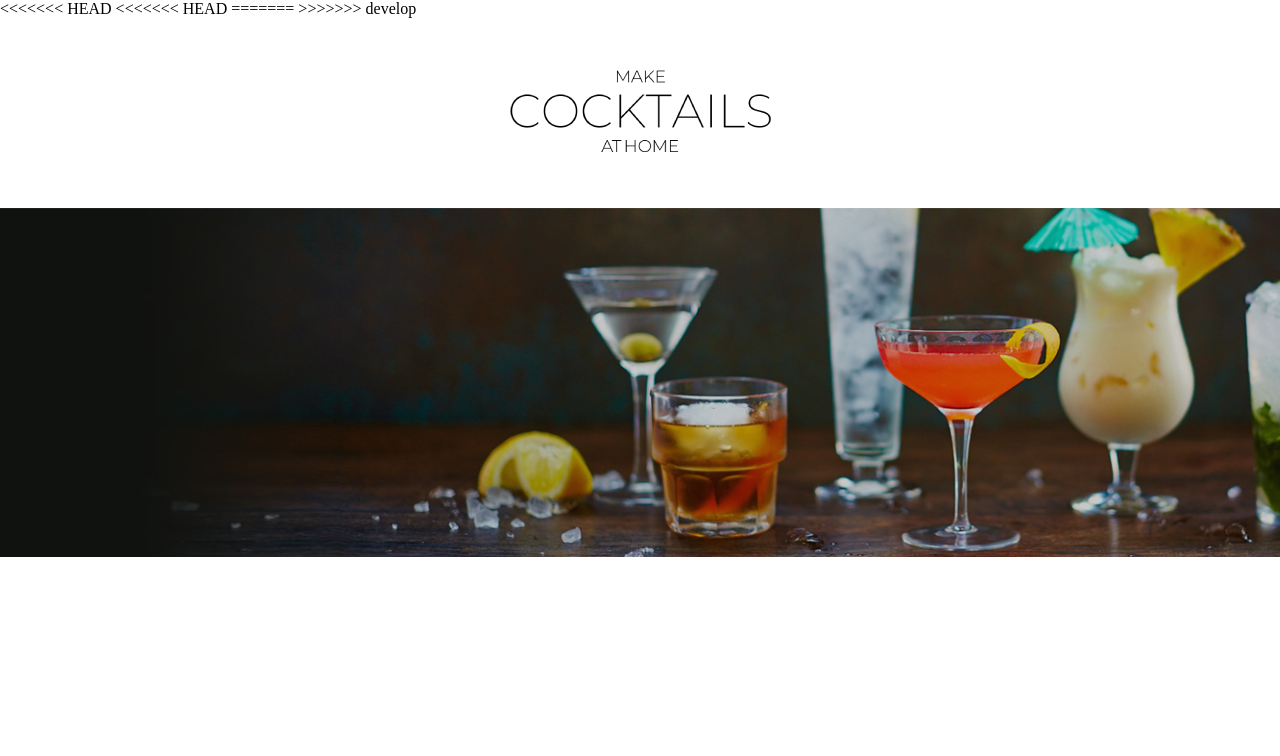
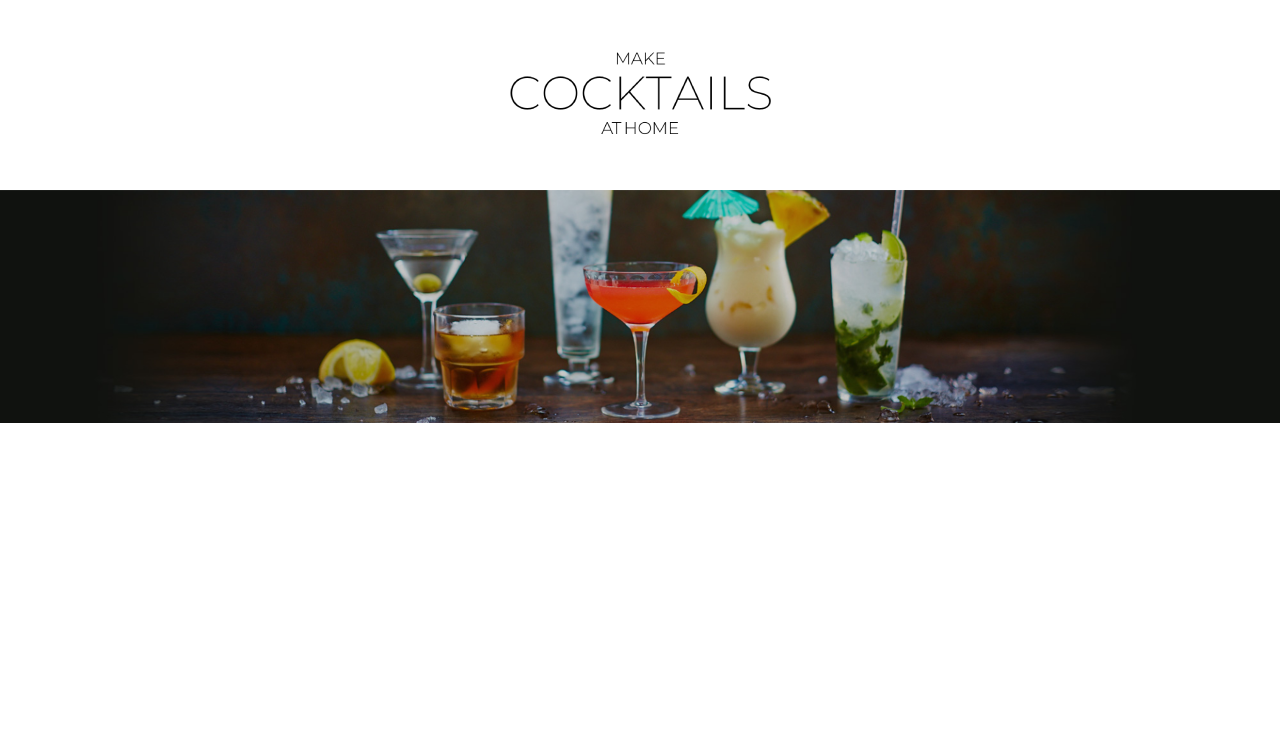
Before and after one commit to tomaszdwoznik/praktyki2022-cocktails, a PHP site: page / in a window 1280 px wide; the page is wider, and only the part inside the window is pictured. Shown: the top 756 px of that part. Run offline with PHP 8.4, Linux system fonts and the light colour scheme; some web fonts are replaced.

Commit message:
#3 - stopka z RWD, reszta uwag, naprawa gita - rozwiazywanie konfliktow

```diff
--- a/css/banner.css
+++ b/css/banner.css
@@ -1,13 +1,4 @@
 .banner__image{
-<<<<<<< HEAD
-<<<<<<< HEAD
     max-width: 100%;
     height: auto;
-=======
-    width: 100%;
->>>>>>> fb87b1c6b87e0ad80c4938d764ff7a397500e9be
-=======
-    max-width: 100%;
-    height: auto;
->>>>>>> develop
 }
--- a/css/icon.css
+++ b/css/icon.css
@@ -9,10 +9,7 @@
   font-style: normal;
   font-display: block;
 }
-<<<<<<< HEAD
-<<<<<<< HEAD
-=======
->>>>>>> develop
+
 @font-face{
   font-family: 'montserratsemi_bold';
   src: url('../fonts/montserrat-semibold-webfont-webfont.woff2') format('woff2'),
@@ -34,19 +31,6 @@
   font-weight: normal;
   font-style: normal;
 }
-<<<<<<< HEAD
-=======
-@font-face {
-  font-family: 'montserratsemi_bold';
-  src: url('../fonts/montserrat-semibold-webfont-webfont.woff2') format('woff2'),
-  url('../fonts/montserrat-semibold-webfont.ttf') format('truetype');
-  font-weight: normal;
-  font-style: normal;
->>>>>>> fb87b1c6b87e0ad80c4938d764ff7a397500e9be
-
-}
-=======
->>>>>>> develop
 @font-face {
   font-family: 'montserratregular';
   src: url('../fonts/montserrat-regular-webfont-webfont.woff2') format('woff2'),
--- a/index.html
+++ b/index.html
@@ -10,10 +10,6 @@
         <title>Make Cocktails At Home</title>
     </head>
     <body>
-<<<<<<< HEAD
-<<<<<<< HEAD
-=======
->>>>>>> develop
             <link rel="stylesheet" href="css/top.css">
                 <header class="top">
                     <div class="container container--top">
@@ -42,34 +38,5 @@
                         </div>
                     </div>
                 </footer>
-<<<<<<< HEAD
-=======
-        <link rel="stylesheet" href="css/top.css">
-            <header class="top">
-                <div class="container">
-                    <span><img class="top__image" src="images/logo.png"></span>
-                </div>
-            </header>
-        <link rel="stylesheet" href="css/banner.css">
-            <div class="banner">
-                <img class="banner__image" alt="banner" src="images/banner.png">
-            </div>
-        <link rel="stylesheet" href="css/cocktail-list.css">
-            <div class="cocktail-list">
-                <div class="container">
-                </div>
-            </div>
-        <link rel="stylesheet" href="css/footer.css">
-            <footer class="footer">
-                <div class="footer__a">
-                    <a target="_blank" rel="nofollow noopener" href="https://www.facebook.com/trolintermedia"><i class="icon-sm-fb"></i></a>
-                    <a target="_blank" rel="nofollow noopener" href="https://www.instagram.com/trol_intermedia/"><i class="icon-sm-inst"></i></a>
-                    <a target="_blank" rel="nofollow noopener" href="https://twitter.com/elonmusk"><i class="icon-twitter"></i></a>
-                </div>
-                <p class="footer__text">Copyright 2022 by Make cocktails at home. Wszystkie prawa zastrzeżone<br>Agencja interaktywna [ti] Powered by 2ClickShop</p>
-            </footer>
->>>>>>> fb87b1c6b87e0ad80c4938d764ff7a397500e9be
-=======
->>>>>>> develop
     </body>
 </html>
```
